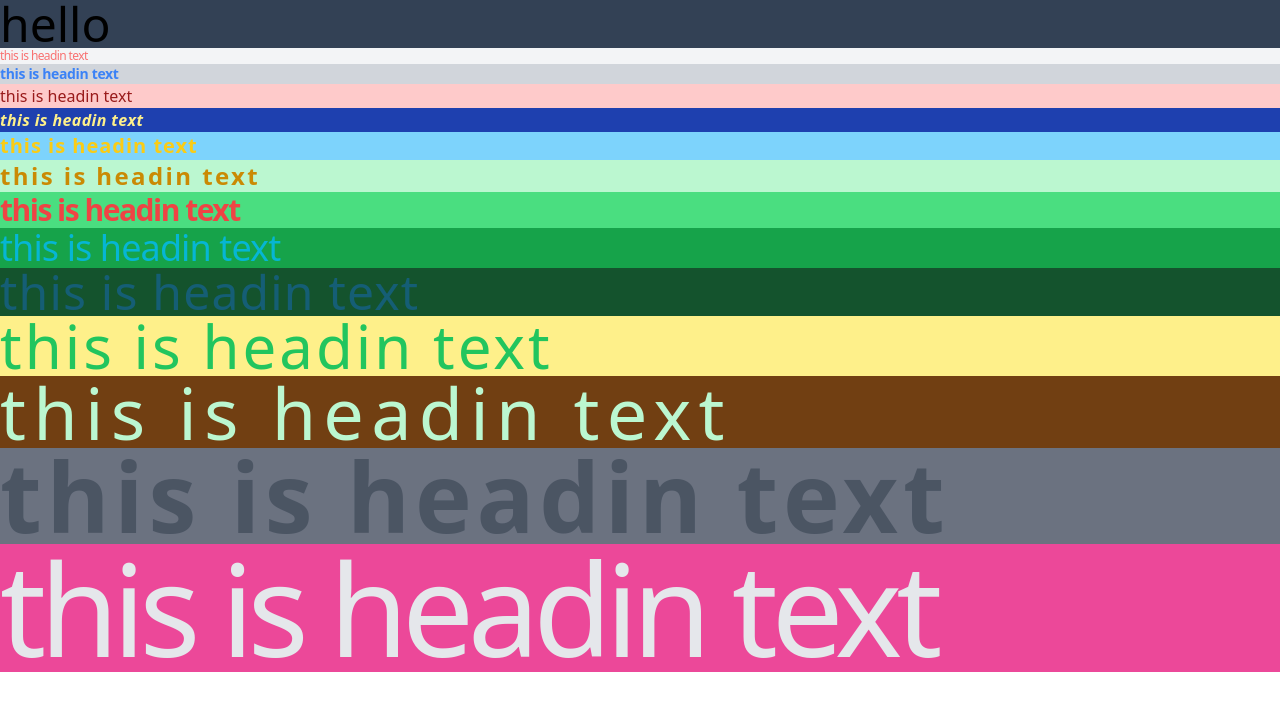
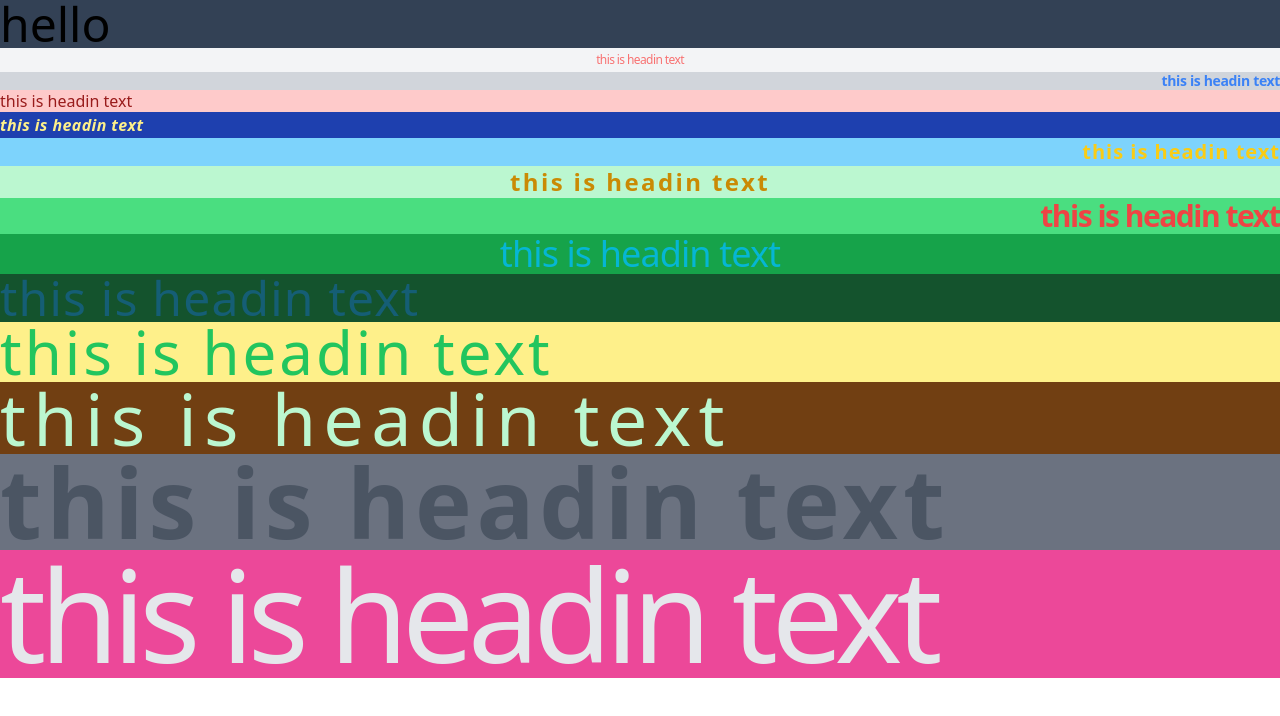
Before and after one commit to Md-sajeeb001/Tailwindcss-2, a plain HTML site: page index.html in a window 1280 px wide. Drawn offline with nearby package versions, Linux system fonts and the light colour scheme.

Commit message:
text-align

```diff
--- a/index.html
+++ b/index.html
@@ -11,31 +11,31 @@
     <h1 class="text-5xl bg-slate-700">hello</h1>
 
     <div>
-        <h1 class="text-xs text-red-400 bg-gray-100 tracking-tighter">this is headin text</h1>
+        <h1 class="text-xs text-red-400 bg-gray-100 tracking-tighter leading-loose text-center" >this is headin text</h1>
 
-        <h1 class="text-sm text-blue-500 bg-gray-300 font-black tracking-tight">this is headin text</h1>
+        <h1 class="text-sm text-blue-500 bg-gray-300 font-black tracking-tight leading-tight text-right">this is headin text</h1>
 
-        <h1 class="text-red-800 bg-red-200 font-medium tracking-normal">this is headin text</h1>
+        <h1 class="text-red-800 bg-red-200 font-medium tracking-normal leading-snug justify">this is headin text</h1>
 
-        <h1 class="tex-lg text-yellow-200 bg-blue-800 italic font-semibold tracking-wide">this is headin text</h1>
+        <h1 class="tex-lg text-yellow-200 bg-blue-800 italic font-semibold tracking-wide leading-relaxed text-start">this is headin text</h1>
 
-        <h1 class="text-xl text-yellow-400 bg-sky-300 italic not-italic font-bold tracking-wider">this is headin text</h1>
+        <h1 class="text-xl text-yellow-400 bg-sky-300 italic not-italic text-end font-bold tracking-wider">this is headin text</h1>
 
-        <h1 class="text-2xl text-yellow-600 bg-green-200 font-extrabold lining-nums tracking-widest">this is headin text</h1>
+        <h1 class="text-2xl text-yellow-600 bg-green-200 font-extrabold text-center lining-nums tracking-widest">this is headin text</h1>
 
-        <h1 class="text-3xl text-red-500 bg-green-400 antiliased font-black tracking-tighter">this is headin text</h1>
+        <h1 class="text-3xl text-red-500 bg-green-400 antiliased font-black text-end tracking-tighter">this is headin text</h1>
 
-        <h1 class="text-4xl text-cyan-500 bg-green-600 font-medium tracking-tight">this is headin text</h1>
+        <h1 class="text-4xl text-cyan-500 bg-green-600 font-medium tracking-tight text-center">this is headin text</h1>
 
-        <h1 class="text-5xl text-cyan-800 bg-green-900 font-thin tracking-wide">this is headin text</h1>
+        <h1 class="text-5xl text-cyan-800 text-justify bg-green-900 font-thin tracking-wide">this is headin text</h1>
 
-        <h1 class="text-6xl text-green-500 bg-yellow-200 font-light tracking-wider">this is headin text</h1>
+        <h1 class="text-6xl text-green-500 bg-yellow-200 font-light tracking-wider text-justify">this is headin text</h1>
 
         <h1 class="text-7xl text-green-200 bg-yellow-900 font-extralight tracking-widest">this is headin text</h1>
 
         <h1 class="text-8xl text-gray-600 bg-gray-500 font-semibold tracking-wider">this is headin text</h1>
 
-        <h1 class="text-9xl text-gray-200 bg-pink-500 antialiased font-light tracking-tighter">this is headin text</h1>
+        <h1 class="text-9xl text-gray-200 bg-pink-500 antialiased font-light tracking-tighter line-clamp-4">this is headin text</h1>
     </div>
 </body>
 </html>
```
